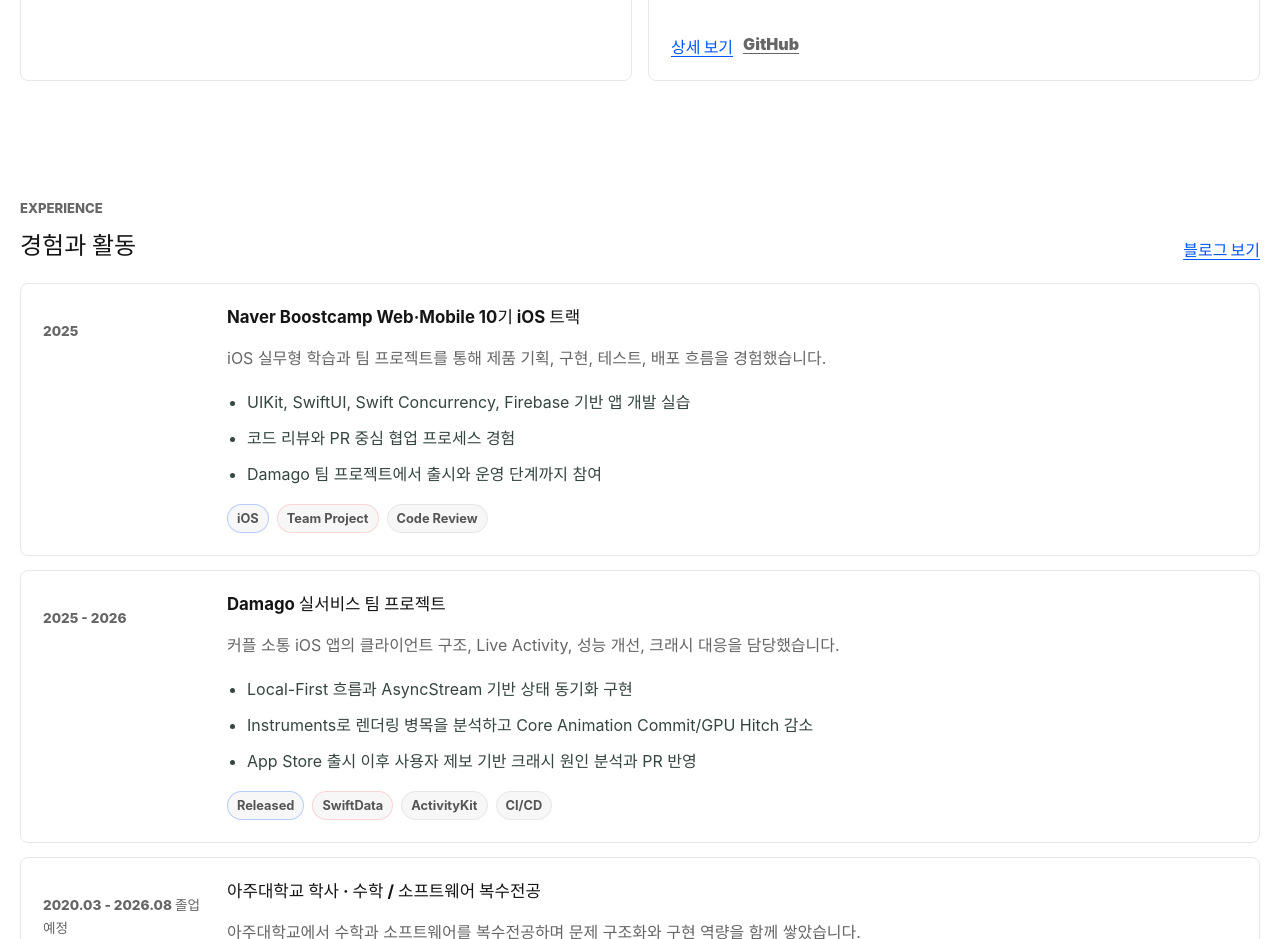
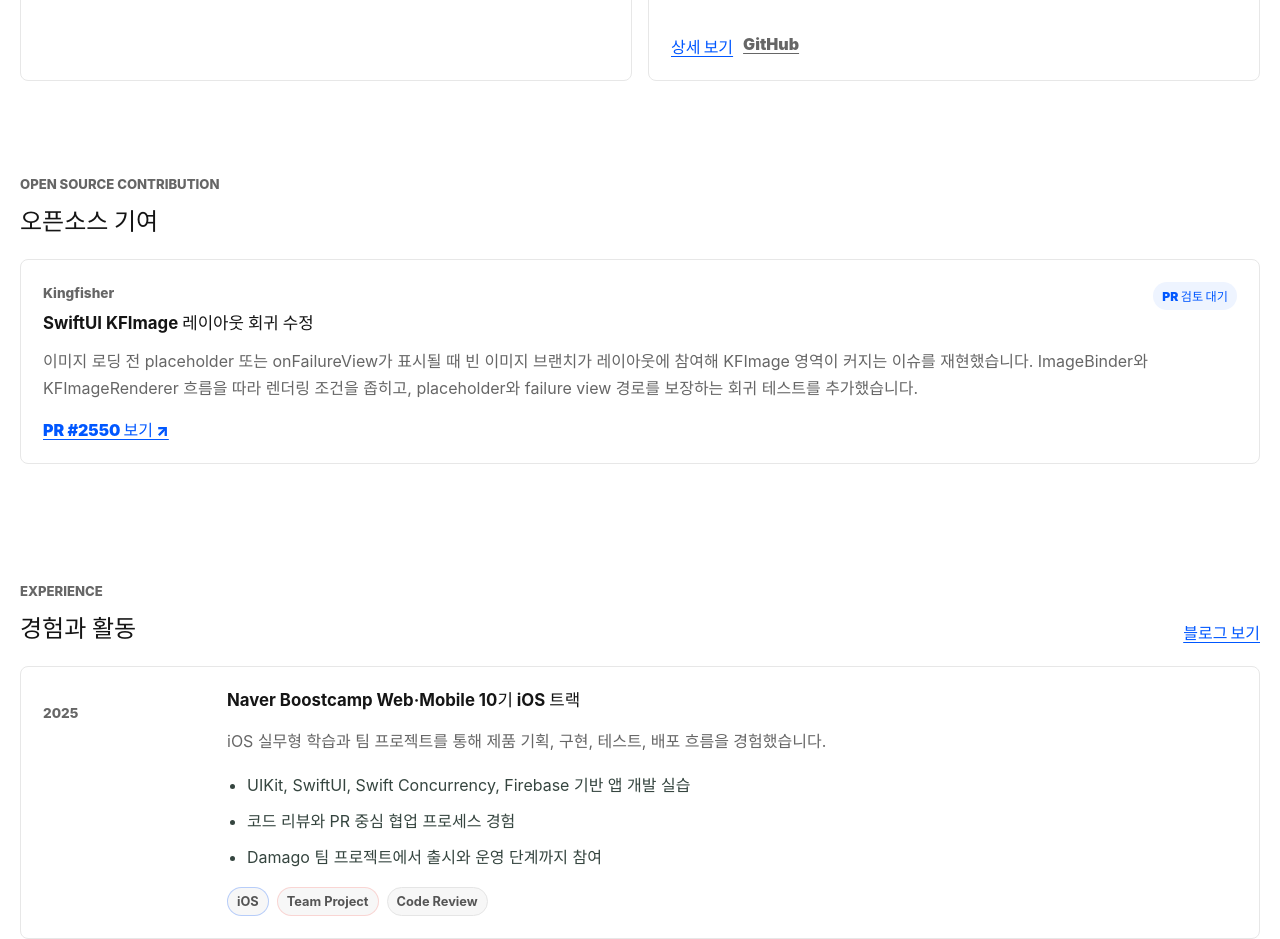
Before and after one commit to wodud1107/portfolio, a Vue app: page / in a window 1280 px wide. Shown: the part 3920-4859 px from the top of the page. Built offline with nearby package versions, Linux system fonts and the light colour scheme.

Commit message:
feat: 오픈소스 기여 내용 추가

```diff
--- /dev/null
+++ b/src/components/OpenSourceContributionSection.vue
@@ -0,0 +1,30 @@
+<script setup lang="ts">
+import type { OpenSourceContribution } from '../data/openSourceContributions';
+
+defineProps<{
+  contributions: OpenSourceContribution[];
+}>();
+</script>
+
+<template>
+  <section id="open-source" class="section compact-section">
+    <div class="section-heading">
+      <p class="eyebrow">Open Source Contribution</p>
+      <h2>오픈소스 기여</h2>
+    </div>
+
+    <article v-for="contribution in contributions" :key="contribution.href" class="open-source-card">
+      <div class="open-source-card-header">
+        <div>
+          <p class="card-topline">{{ contribution.project }}</p>
+          <h3>{{ contribution.title }}</h3>
+        </div>
+        <span class="status-pill">{{ contribution.status }}</span>
+      </div>
+      <p>{{ contribution.summary }}</p>
+      <a class="text-link" :href="contribution.href" target="_blank" rel="noreferrer">
+        PR #2550 보기 ↗
+      </a>
+    </article>
+  </section>
+</template>
--- /dev/null
+++ b/src/data/openSourceContributions.ts
@@ -0,0 +1,21 @@
+export interface OpenSourceContribution {
+  project: string;
+  title: string;
+  status: string;
+  summary: string;
+  printSummary: string;
+  href: string;
+}
+
+export const openSourceContributions: OpenSourceContribution[] = [
+  {
+    project: 'Kingfisher',
+    title: 'SwiftUI KFImage 레이아웃 회귀 수정',
+    status: 'PR 검토 대기',
+    summary:
+      '이미지 로딩 전 placeholder 또는 onFailureView가 표시될 때 빈 이미지 브랜치가 레이아웃에 참여해 KFImage 영역이 커지는 이슈를 재현했습니다. ImageBinder와 KFImageRenderer 흐름을 따라 렌더링 조건을 좁히고, placeholder와 failure view 경로를 보장하는 회귀 테스트를 추가했습니다.',
+    printSummary:
+      '#2533 SwiftUI 레이아웃 버그를 재현해 KFImageRenderer의 렌더링 조건을 보완하고, placeholder와 onFailureView 회귀 테스트를 추가했습니다.',
+    href: 'https://github.com/onevcat/Kingfisher/pull/2550',
+  },
+];
--- a/src/pages/HomePage.vue
+++ b/src/pages/HomePage.vue
@@ -6,6 +6,7 @@ import ProjectShowcaseSection from '../components/ProjectShowcaseSection.vue';
 import ExperienceSection from '../components/ExperienceSection.vue';
 import CredentialSection from '../components/CredentialSection.vue';
 import CredentialModal from '../components/CredentialModal.vue';
+import OpenSourceContributionSection from '../components/OpenSourceContributionSection.vue';
 import { profileImage } from '../data/profile';
 import { useActiveItem } from '../composables/useActiveItem';
 import { experiences } from '../data/experience';
@@ -14,6 +15,7 @@ import { findContact } from '../data/contact';
 import type { Credential } from '../types/portfolio';
 import { featuredProjects, secondaryProjects } from '../data/projects';
 import { stackGroups } from '../data/techStack';
+import { openSourceContributions } from '../data/openSourceContributions';
 
 const email = findContact('Email')
 const github = findContact('GitHub')
@@ -49,6 +51,8 @@ onBeforeUnmount(() => window.removeEventListener('keydown', handleKeydown));
     :secondary-projects="secondaryProjects"
   />
 
+  <OpenSourceContributionSection :contributions="openSourceContributions" />
+
   <ExperienceSection :experiences="experiences" :blog="blog" />
 
   <CredentialSection
--- a/src/pages/PrintPage.vue
+++ b/src/pages/PrintPage.vue
@@ -12,6 +12,7 @@ import type {
   ProjectScreenshot,
 } from "../data/projects";
 import { stackGroups } from "../data/techStack";
+import { openSourceContributions } from "../data/openSourceContributions";
 import { highlightPortfolioText } from "../utils/highlightText";
 import {
   getRoleSectionTitle,
@@ -693,6 +694,25 @@ function highlightedSwiftLines(code: string) {
       </div>
     </section>
 
+    <section class="print-open-source-section avoid-break">
+      <article
+        v-for="contribution in openSourceContributions"
+        :key="contribution.href"
+        class="print-open-source-card"
+      >
+        <div>
+          <p class="eyebrow">
+            Open Source Contribution · {{ contribution.project }} · {{ contribution.status }}
+          </p>
+          <div class="print-open-source-title-row">
+            <h3>{{ contribution.title }}</h3>
+            <a :href="contribution.href">PR #2550 ↗</a>
+          </div>
+          <p>{{ contribution.printSummary }}</p>
+        </div>
+      </article>
+    </section>
+
     <section class="print-strength-section">
       <h2>Core Strengths</h2>
       <ul class="print-strength-list">
--- a/src/styles.css
+++ b/src/styles.css
@@ -357,6 +357,30 @@ p {
   border-radius: 8px;
 }
 
+.open-source-card {
+  display: grid;
+  gap: 14px;
+  padding: 22px;
+  background: var(--surface);
+  border: 1px solid var(--line);
+  border-radius: 8px;
+}
+
+.open-source-card-header {
+  display: flex;
+  align-items: start;
+  justify-content: space-between;
+  gap: 16px;
+}
+
+.open-source-card .card-topline {
+  margin: 0 0 6px;
+}
+
+.open-source-card p:not(.card-topline) {
+  margin: 0;
+}
+
 .strength-item {
   padding: 18px;
 }
@@ -1378,6 +1402,51 @@ dd {
   border-color: rgba(255, 204, 0, 0.42);
 }
 
+.print-open-source-section {
+  padding: 2.5mm 0;
+  border-bottom: 1px solid var(--line);
+}
+
+.print-open-source-card {
+  padding: 2mm 3mm;
+  background: var(--accent-soft);
+  border: 1px solid rgba(0, 87, 255, 0.18);
+  border-radius: 8px;
+}
+
+.print-open-source-card .eyebrow {
+  margin: 0 0 1mm;
+  font-size: 7.6pt;
+}
+
+.print-open-source-card h3 {
+  margin: 0;
+  font-size: 9.2pt;
+}
+
+.print-open-source-title-row {
+  display: flex;
+  gap: 2.5mm;
+  align-items: baseline;
+}
+
+.print-open-source-card p:not(.eyebrow) {
+  margin: 1mm 0 0;
+  color: #303030;
+  font-size: 8.2pt;
+  line-height: 1.4;
+  word-break: keep-all;
+}
+
+.print-open-source-card a {
+  color: var(--accent);
+  font-size: 8pt;
+  font-weight: 900;
+  text-decoration: underline;
+  text-underline-offset: 2px;
+  white-space: nowrap;
+}
+
 .print-project {
   padding: 30px 0 10px;
   break-before: page;
```
